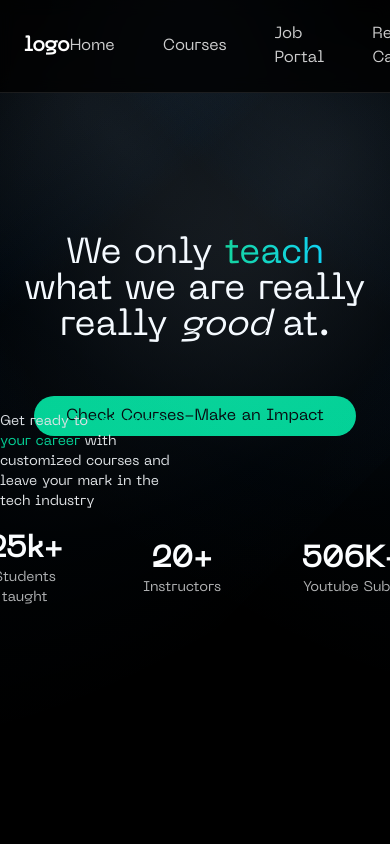
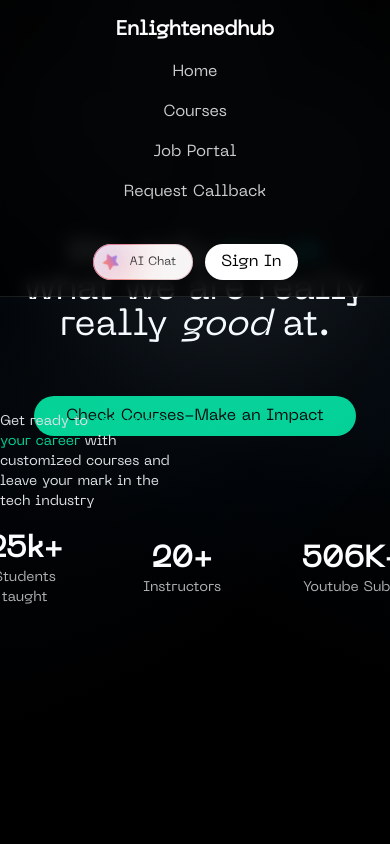
Before and after one commit to harsh-shah-9101/EnlightenedHub, a React (Vite) app: page / in a window 390 px wide. Shown: the top 844 px of the page. Built offline with nearby package versions, Linux system fonts and the light colour scheme.

Commit message:
responsive

```diff
--- a/src/App.css
+++ b/src/App.css
@@ -15,12 +15,12 @@ body{
 }
 @import "tailwindcss";
 
-@theme inline {
+/* @theme inline {
   --shadow-input:
     0px 2px 3px -1px rgba(0, 0, 0, 0.1),
     0px 1px 0px 0px rgba(25, 28, 33, 0.02),
     0px 0px 0px 1px rgba(25, 28, 33, 0.08);
-}
+} */
 
 
 @keyframes border-glow-translate {
@@ -58,3 +58,7 @@ html.has-scroll-dragging {
 .has-scroll-smooth body {
   overflow: hidden;
 }
+
+[data-scroll-container] {
+  min-height: 100vh;
+}
--- a/src/App.jsx
+++ b/src/App.jsx
@@ -1,13 +1,16 @@
-import { useState } from 'react'
+import { useState, useEffect } from 'react'
 import Home from './pages/home'
 import Login from './pages/login'
 import SignUp from './pages/sign-up'
 import './App.css'
 import {Routes, Route} from "react-router-dom"
+import useLocomotive from './hooks/useLocomotive'
 
 function App() {
+  useLocomotive();
+
   return (
-    <main>
+    <main data-scroll-container>
       <Routes>
         <Route path="/" element={<Home />} />
         <Route path="/login" element={<Login />} />
--- /dev/null
+++ b/src/hooks/useLocomotive.js
@@ -0,0 +1,19 @@
+import { useEffect } from 'react';
+import LocomotiveScroll from 'locomotive-scroll';
+import 'locomotive-scroll/dist/locomotive-scroll.css';
+
+export default function useLocomotive() {
+  useEffect(() => {
+    const scroll = new LocomotiveScroll({
+      el: document.querySelector('[data-scroll-container]'),
+      smooth: true,
+      smoothMobile: false,
+      multiplier: 1.0,
+    });
+
+    // Cleanup
+    return () => {
+      if (scroll) scroll.destroy();
+    };
+  }, []);
+}
--- a/src/pages/home.jsx
+++ b/src/pages/home.jsx
@@ -21,17 +21,19 @@ function Home() {
     return (
         <>
         <div className="h-screen w-[100vw] flex flex-col bg-black">
-            <nav className={`w-full px-6 py-4 flex items-center justify-between border-b border-white/10 fixed top-0 z-50 bg-black/80 backdrop-blur-sm transition-transform duration-300 ${
+            <nav className={`w-full px-4 md:px-6 py-4 flex flex-col md:flex-row items-center justify-between border-b border-white/10 fixed top-0 z-50 bg-black/80 backdrop-blur-sm transition-transform duration-300 ${
                 visible ? 'translate-y-0' : '-translate-y-full'
             }`}>
-                <div className="text-white font-bold text-xl">logo</div>
+                <div className="text-white font-bold text-xl mb-4 md:mb-0">Enlightenedhub</div>
 
-                <div className="flex items-center gap-12">
-                    <a href="/" className="text-white/80 hover:text-white transition-colors">Home</a>
-                    <a href="/courses" className="text-white/80 hover:text-white transition-colors">Courses</a>
-                    <a href="/courses" className="text-white/80 hover:text-white transition-colors">Job Portal</a>
-                    <a href="/callback" className="text-white/80 hover:text-white transition-colors">Request Callback</a>
-                    <div className="flex items-center gap-3">
+                <div className="flex flex-col md:flex-row items-center gap-6 md:gap-12">
+                    <div className="flex flex-col md:flex-row items-center gap-4 md:gap-12">
+                        <a href="/" className="text-white/80 hover:text-white transition-colors">Home</a>
+                        <a href="/courses" className="text-white/80 hover:text-white transition-colors">Courses</a>
+                        <a href="/courses" className="text-white/80 hover:text-white transition-colors">Job Portal</a>
+                        <a href="/callback" className="text-white/80 hover:text-white transition-colors">Request Callback</a>
+                    </div>
+                    <div className="flex items-center gap-3 mt-4 md:mt-0">
                         <button className="group relative dark:bg-neutral-800 bg-neutral-200 rounded-full p-px overflow-hidden">
                             <span className="absolute inset-0 rounded-full overflow-hidden">
                                 <span className="inset-0 absolute pointer-events-none select-none">
--- a/src/pages/login.jsx
+++ b/src/pages/login.jsx
@@ -83,10 +83,10 @@ function Login() {
         : (isSignUp ? "Create Account" : "Sign In");
 
     return (
-        <div className="min-h-screen w-full bg-black flex items-center justify-center">
-            <div className="w-full max-w-md p-8 bg-black rounded-xl">
-                <div className="mb-8">
-                    <h2 className="text-3xl font-bold text-white mb-2">Welcome to EnlightenedHub</h2>
+        <div className="min-h-screen w-full bg-black flex items-center justify-center p-4">
+            <div className="w-full max-w-md p-4 md:p-8 bg-black rounded-xl">
+                <div className="mb-6 md:mb-8">
+                    <h2 className="text-2xl md:text-3xl font-bold text-white mb-2">Welcome to EnlightenedHub</h2>
                     <p className="text-gray-400">
                         {isSignUp ? "Create your account" : "Sign in to your account"}
                     </p>
--- a/src/pages/sign-up.jsx
+++ b/src/pages/sign-up.jsx
@@ -3,14 +3,14 @@ import { Label } from "../components/ui/label";
 
 function SignUp() {
     return (
-        <div className="min-h-screen w-full bg-black flex items-center justify-center">
-            <div className="w-full max-w-md p-8 bg-black rounded-xl">
-                <div className="mb-8">
-                    <h2 className="text-3xl font-bold text-white mb-2">Create Account</h2>
+        <div className="min-h-screen w-full bg-black flex items-center justify-center p-4">
+            <div className="w-full max-w-md p-4 md:p-8 bg-black rounded-xl">
+                <div className="mb-6 md:mb-8">
+                    <h2 className="text-2xl md:text-3xl font-bold text-white mb-2">Create Account</h2>
                     <p className="text-gray-400">Join EnlightenedHub and start your journey</p>
                 </div>
 
-                <form className="space-y-6">
+                <form className="space-y-4 md:space-y-6">
                     <div className="space-y-2">
                         <Label htmlFor="username">Username</Label>
                         <Input
```
